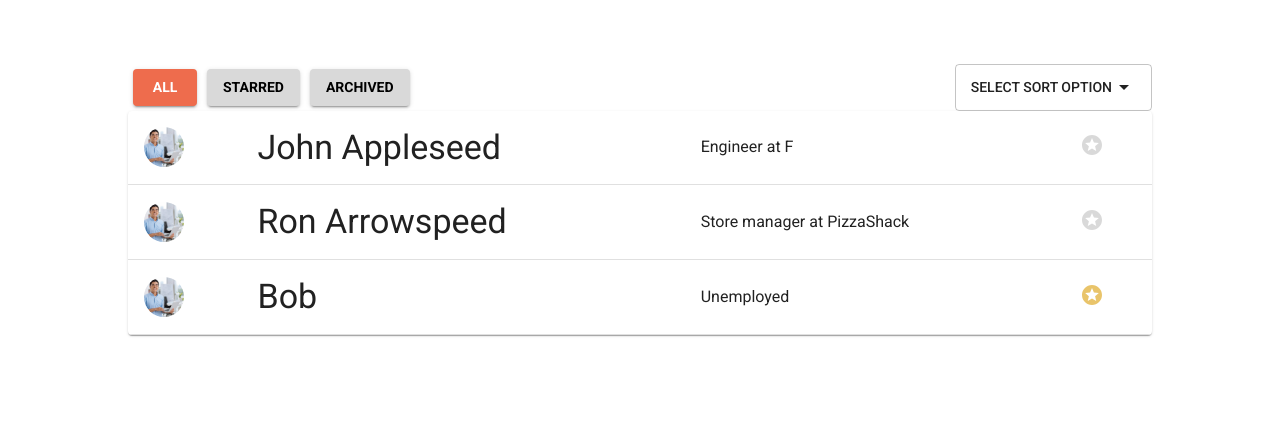
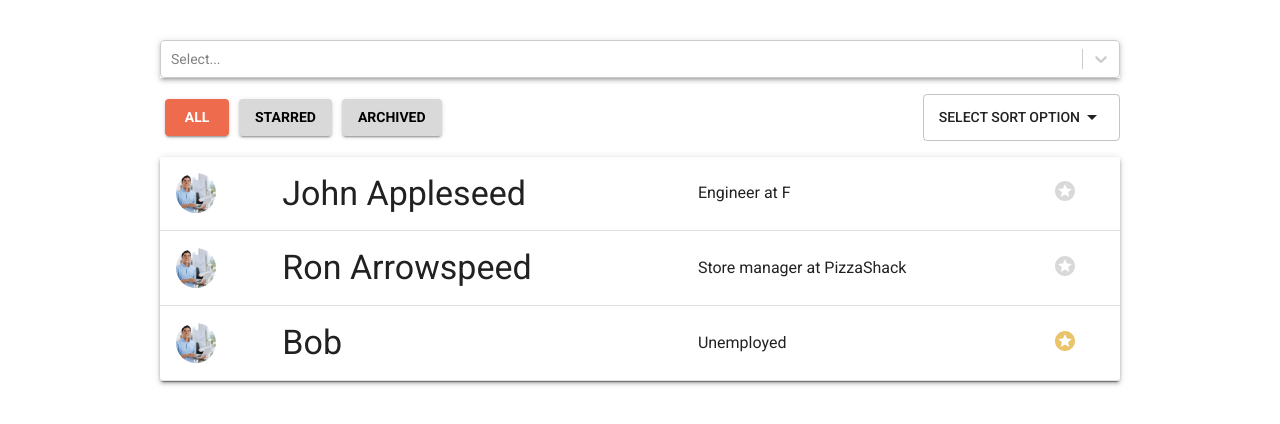
Before and after one commit to bawses/it-project-crm, a Next.js app: page /contacts in a window 1280 px wide. Shown: the top 424 px of the page. Built offline with nearby package versions, Linux system fonts and the light colour scheme; a web font is replaced by a local one.

Commit message:
Added searchable tags and fixed spacing issues

```diff
--- /dev/null
+++ b/components/contactsTableTags.tsx
@@ -0,0 +1,31 @@
+import Select, { StylesConfig } from "react-select"
+import makeAnimated from "react-select/animated"
+import { COLORS } from "../src/colors";
+
+const animatedComponents = makeAnimated();
+
+const options = [
+  { value: "Melbourne AI Conference 2019", label: "Melbourne AI Conference 2019" },
+  { value: "Finance", label: "Finance" },
+  { value: "Coworkers", label: "Coworkers" },
+  { value: "Friends", label: "Friends" },
+  { value: "Family", label: "Family" },
+  { value: "Google Conference 2056", label: "Google Conference 2056" }
+]
+
+const colourStyles: StylesConfig<any, true> = {
+  option: (provided, state) => ({
+    ...provided,
+    color: state.data.color
+  }),
+  multiValue: (provided) => ({
+    ...provided,
+    backgroundColor: COLORS.primaryBlueLight
+  })
+}
+
+export default function ContactsTableTags() {
+  return (
+    <Select closeMenuOnSelect={false} components={animatedComponents} isMulti options={options} styles={colourStyles} />
+  )
+}
--- a/pages/contacts.tsx
+++ b/pages/contacts.tsx
@@ -1,10 +1,9 @@
-import { useMediaQuery } from '@material-ui/core';
 import Box from '@material-ui/core/Box';
 import ContactsTable from '../components/contactsTable';
 import ContactsTableCategory from '../components/contactsTableCategory';
 import { ContactsTableRowProps } from '../components/contactsTableRow';
 import ContactsTableSort from '../components/contactsTableSort';
-import theme from '../src/theme';
+import ContactsTableTags from '../components/contactsTableTags';
 
 const tempContacts: ContactsTableRowProps[] = [
   { name: "John Appleseed", role: "Engineer at F", isStarred: false },
@@ -13,22 +12,23 @@ const tempContacts: ContactsTableRowProps[] = [
 ]
 
 export default function Contacts() {
-  //console.log(useMediaQuery(theme.breakpoints.up("lg")))
-
   return (
     <Box>
-      <Box display="flex" flexDirection="column" justifyContent="centre" mx="10%" my="5%">
+      <Box display="flex" flexDirection="column" justifyContent="centre" mx={{ sm: 0, md: 8, lg: 20 }} mt={5}>
         {/* Entire table, including filters and tags */}
-        <Box>
+        <Box boxShadow={3}>
           {/* Tags */}
+          <ContactsTableTags />
         </Box>
-        <Box display="flex">
+        <Box display="flex" py={2}>
           {/* Sort and filtering elements */}
           <ContactsTableCategory allIsPressed={true} starredIsPressed={false} archivedIsPressed={false} />
           <ContactsTableSort />
         </Box>
-        {/* List of contacts */}
-        <ContactsTable contacts={tempContacts} />
+        <Box boxShadow={3}>
+          {/* List of contacts */}
+          <ContactsTable contacts={tempContacts} />
+        </Box>
       </Box>
     </Box>
   );
```
